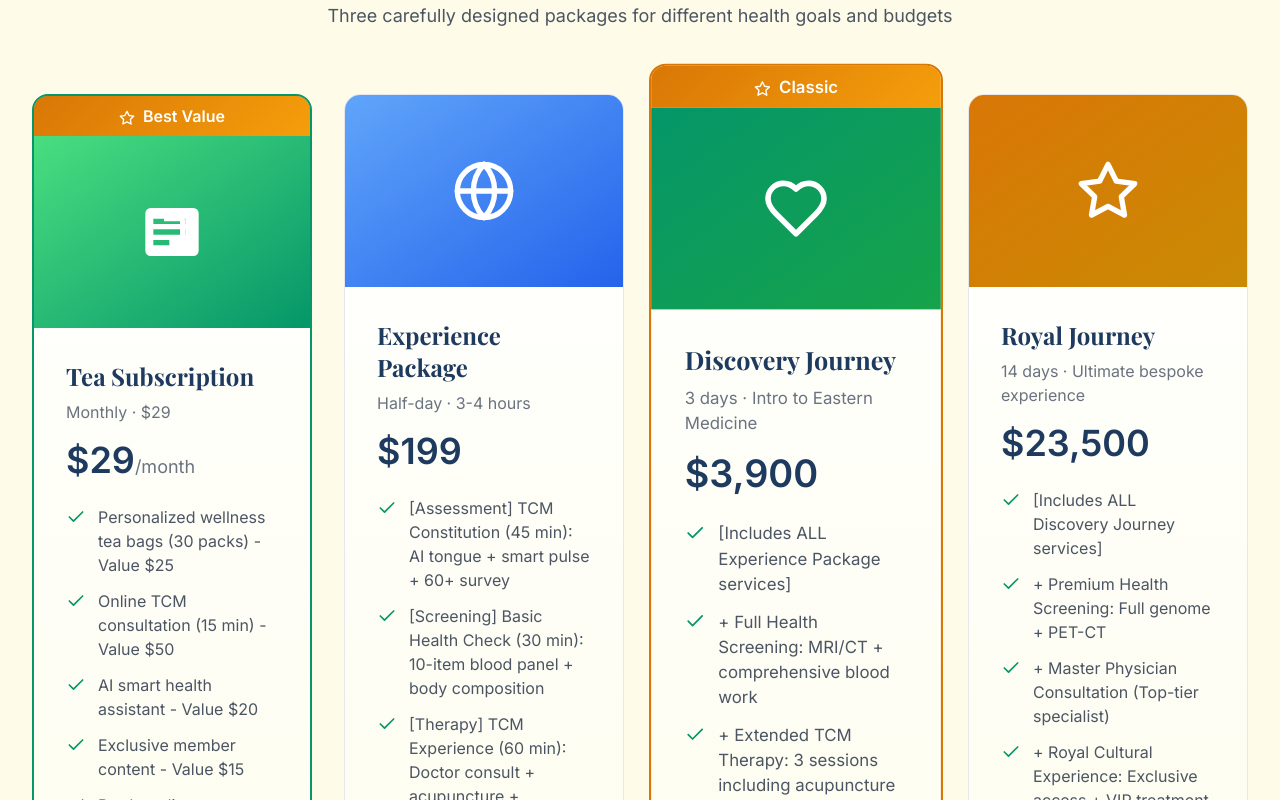
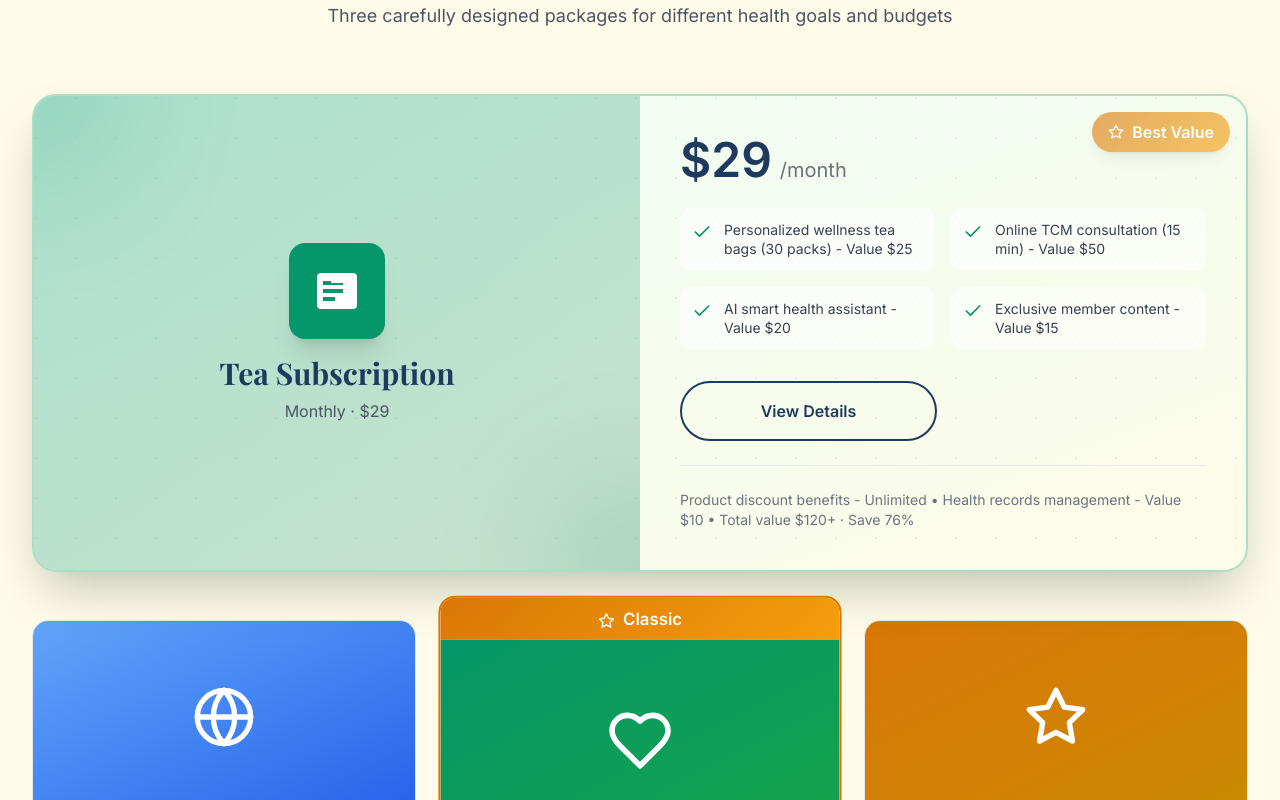
Before and after one commit to luckyjjf/mediodyssey, a React (Vite) app: page / in a window 1280 px wide. Shown: the part 2520-3320 px from the top of the page. Built offline with nearby package versions, Linux system fonts and the light colour scheme.

Commit message:
Update App.tsx

```diff
--- a/src/App.tsx
+++ b/src/App.tsx
@@ -735,46 +735,82 @@ function App() {
             </p>
           </div>
 
-          <div className="grid lg:grid-cols-4 gap-8">
-            {/* Package 0 - Tea Subscription */}
-            <div className="package-card rounded-2xl overflow-hidden card-hover border-2 border-secondary relative">
-              <div className="popular-badge bg-secondary text-white text-center py-2 font-semibold">
-                <Star className="inline w-4 h-4 mr-2" />{t.packages.package0.popular}
+          {/* Featured Subscription Package */}
+          <div className="mb-12">
+            <div className="relative bg-gradient-to-br from-sage to-cream rounded-3xl overflow-hidden shadow-2xl transform hover:scale-[1.02] transition-all duration-500 hover:shadow-3xl border-2 border-secondary/30">
+              {/* Animated background pattern */}
+              <div className="absolute inset-0 opacity-10">
+                <div className="absolute inset-0" style={{backgroundImage: 'radial-gradient(circle at 2px 2px, #059669 1px, transparent 0)', backgroundSize: '40px 40px'}}></div>
               </div>
-              <div className="h-48 bg-gradient-to-br from-green-400 to-emerald-600 flex items-center justify-center">
-                <svg className="text-white w-16 h-16" fill="currentColor" viewBox="0 0 24 24">
+
+              {/* Popular badge with pulse animation */}
+              <div className="absolute top-4 right-4 z-10">
+                <div className="popular-badge bg-secondary text-white px-4 py-2 rounded-full font-semibold flex items-center gap-2 shadow-lg animate-pulse">
+                  <Star className="w-4 h-4" />
+                  <span>{t.packages.package0.popular}</span>
+                </div>
+              </div>
+
+              <div className="relative grid lg:grid-cols-2 gap-0">
+                {/* Left side - Visual */}
+                <div className="relative h-64 lg:h-auto bg-gradient-to-br from-secondary/20 to-jade/20 flex items-center justify-center overflow-hidden">
+                  <div className="absolute inset-0 bg-gradient-to-br from-secondary/10 to-transparent"></div>
+                  <div className="relative z-10 text-center p-8">
+                    <div className="w-24 h-24 mx-auto mb-4 bg-secondary rounded-2xl flex items-center justify-center shadow-xl transform hover:rotate-12 transition-transform duration-500">
+                      <svg className="text-white w-12 h-12" fill="currentColor" viewBox="0 0 24 24">
                         <path d="M20 3H4a2 2 0 00-2 2v14a2 2 0 002 2h16a2 2 0 002-2V5a2 2 0 00-2-2zm-9 14H5v-2h6v2zm6-4H5v-2h12v2zm0-4H5V7h12v2z"/>
                         <path d="M17 8c0-1.1-.9-2-2-2H9v2h6v6h2V8z"/>
                       </svg>
                     </div>
-              <div className="p-8">
-                <h3 className="font-serif text-2xl font-bold text-primary mb-2">{t.packages.package0.name}</h3>
-                <p className="text-gray-500 mb-4">{t.packages.package0.duration}</p>
-                <div className="text-4xl font-bold text-primary mb-6">
-                  {t.packages.package0.price}<span className="text-lg font-normal text-gray-500">{language === 'zh' ? '/月' : '/month'}</span>
+                    <h3 className="font-serif text-3xl font-bold text-primary mb-2">{t.packages.package0.name}</h3>
+                    <p className="text-gray-600">{t.packages.package0.duration}</p>
                   </div>
-                <ul className="space-y-3 mb-8">
-                  {t.packages.package0.items.map((item, idx) => (
-                    <li key={idx} className="flex items-start text-gray-600">
-                      <Check className="text-secondary w-5 h-5 mr-3 flex-shrink-0 mt-0.5" />
-                      <span className="flex-1">{item}</span>
-                    </li>
+                  {/* Decorative circles */}
+                  <div className="absolute -top-20 -left-20 w-40 h-40 bg-secondary/20 rounded-full blur-3xl"></div>
+                  <div className="absolute -bottom-20 -right-20 w-40 h-40 bg-jade/20 rounded-full blur-3xl"></div>
+                </div>
+
+                {/* Right side - Content */}
+                <div className="p-8 lg:p-10">
+                  <div className="flex items-baseline gap-2 mb-6">
+                    <span className="text-5xl font-bold text-primary">{t.packages.package0.price}</span>
+                    <span className="text-xl text-gray-500">{language === 'zh' ? '/月' : '/month'}</span>
+                  </div>
+
+                  <div className="grid sm:grid-cols-2 gap-4 mb-8">
+                    {t.packages.package0.items.slice(0, 4).map((item, idx) => (
+                      <div key={idx} className="flex items-start gap-3 p-3 rounded-xl bg-white/60 hover:bg-white transition-colors duration-300">
+                        <Check className="text-secondary w-5 h-5 flex-shrink-0 mt-0.5" />
+                        <span className="text-sm text-gray-700 leading-snug">{item}</span>
+                      </div>
                     ))}
-                </ul>
-                <div className="space-y-3">
+                  </div>
+
+                  <div className="flex flex-col sm:flex-row gap-4">
                     <a
                       href={t.packages.package0.docUrl}
                       target="_blank"
                       rel="noopener noreferrer"
-                    className="block w-full text-center border-2 border-primary text-primary py-3 rounded-full font-semibold hover:bg-primary hover:text-white transition"
+                      className="flex-1 text-center border-2 border-primary text-primary py-4 rounded-full font-semibold hover:bg-primary hover:text-white transition-all duration-300 hover:shadow-lg"
                     >
                       {t.packages.viewDetails}
                     </a>
-                  <div id="paypal-button-container-P-46T13876K0925810UNGMVWUQ"></div>
+                    <div id="paypal-button-container-P-46T13876K0925810UNGMVWUQ" className="flex-1"></div>
+                  </div>
+
+                  {/* Additional items */}
+                  <div className="mt-6 pt-6 border-t border-gray-200">
+                    <p className="text-sm text-gray-500">
+                      {t.packages.package0.items[4]} • {t.packages.package0.items[5]} • {t.packages.package0.items[6]}
+                    </p>
+                  </div>
+                </div>
               </div>
             </div>
           </div>
 
+          {/* Other Packages Grid */}
+          <div className="grid lg:grid-cols-3 gap-8">
             {/* Package 1 */}
             <div className="package-card rounded-2xl overflow-hidden card-hover border border-gray-200">
               <div className="h-48 bg-gradient-to-br from-blue-400 to-blue-600 flex items-center justify-center">
```
Lines whose indentation alone changed are shown as unchanged.
